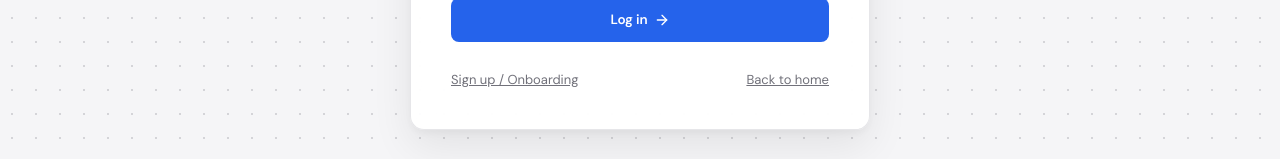
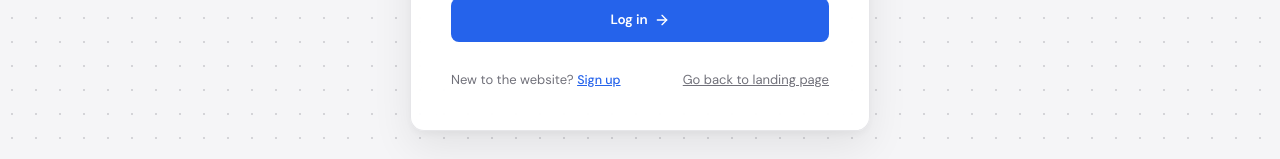
Before and after one commit to krishnasahoo11156/foresee, a Next.js app in the folder frontend/: page /login in a window 1280 px wide. Shown: the part 666-825 px from the top of the page. Built offline with nearby package versions, Linux system fonts and the light colour scheme; no server answers.

Commit message:
feat: implement authentication and onboarding flows with Google integration and user profile management

```diff
--- a/frontend/app/login/page.tsx
+++ b/frontend/app/login/page.tsx
@@ -210,11 +210,14 @@ export default function LoginPage() {
         </form>
 
         <div style={{ textAlign: "center", marginTop: "8px", display: "flex", justifyContent: "space-between", fontSize: "12.5px" }}>
-          <Link href="/onboarding" className="muted" style={{ textDecoration: "underline" }}>
-            Sign up / Onboarding
-          </Link>
+          <div>
+            <span className="muted">New to the website? </span>
+            <Link href="/onboarding" style={{ textDecoration: "underline", color: "var(--accent)", fontWeight: 500 }}>
+              Sign up
+            </Link>
+          </div>
           <Link href="/" className="muted" style={{ textDecoration: "underline" }}>
-            Back to home
+            Go back to landing page
           </Link>
         </div>
       </section>
--- a/frontend/app/onboarding/page.tsx
+++ b/frontend/app/onboarding/page.tsx
@@ -204,6 +204,12 @@ export default function OnboardingPage() {
                   Login
                 </Link>
               </div>
+
+              <div style={{ textAlign: "center", marginTop: "12px", fontSize: "12.5px" }}>
+                <Link href="/" className="muted" style={{ textDecoration: "underline" }}>
+                  Go back to landing page
+                </Link>
+              </div>
             </form>
           ) : (
             <form onSubmit={handleStep2Submit} className="stack" style={{ gap: "24px" }}>
```
Also changed, not shown: 1 other file (tests, documents, lock files or other folders).
